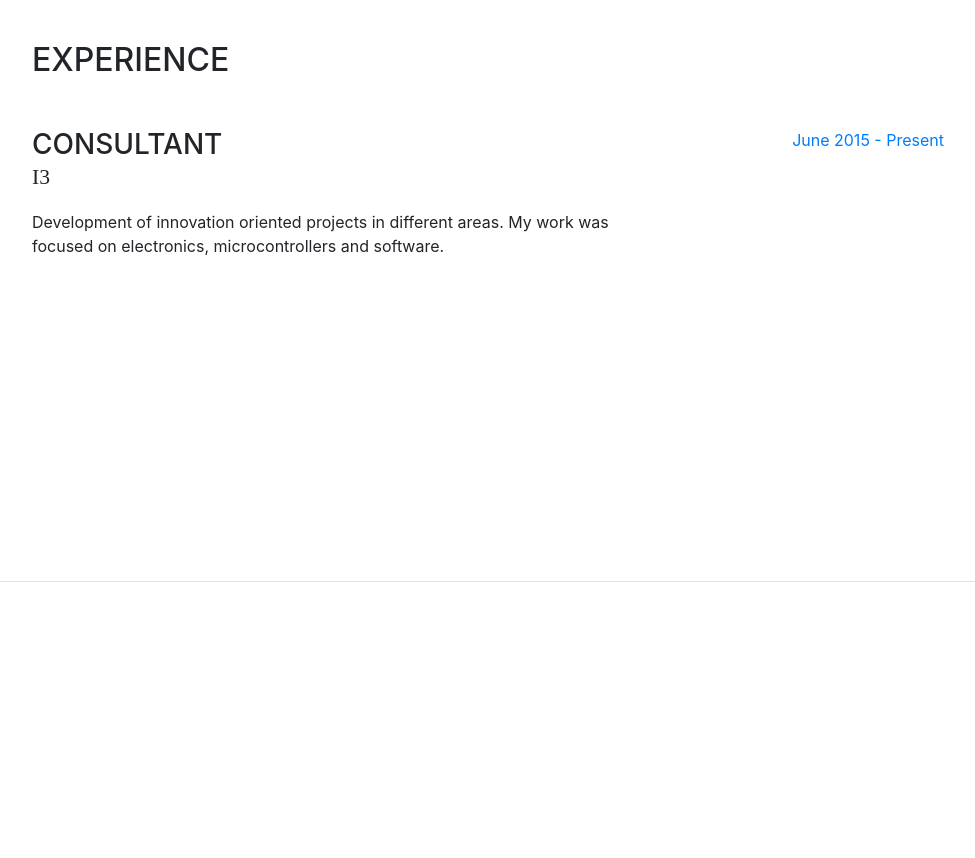
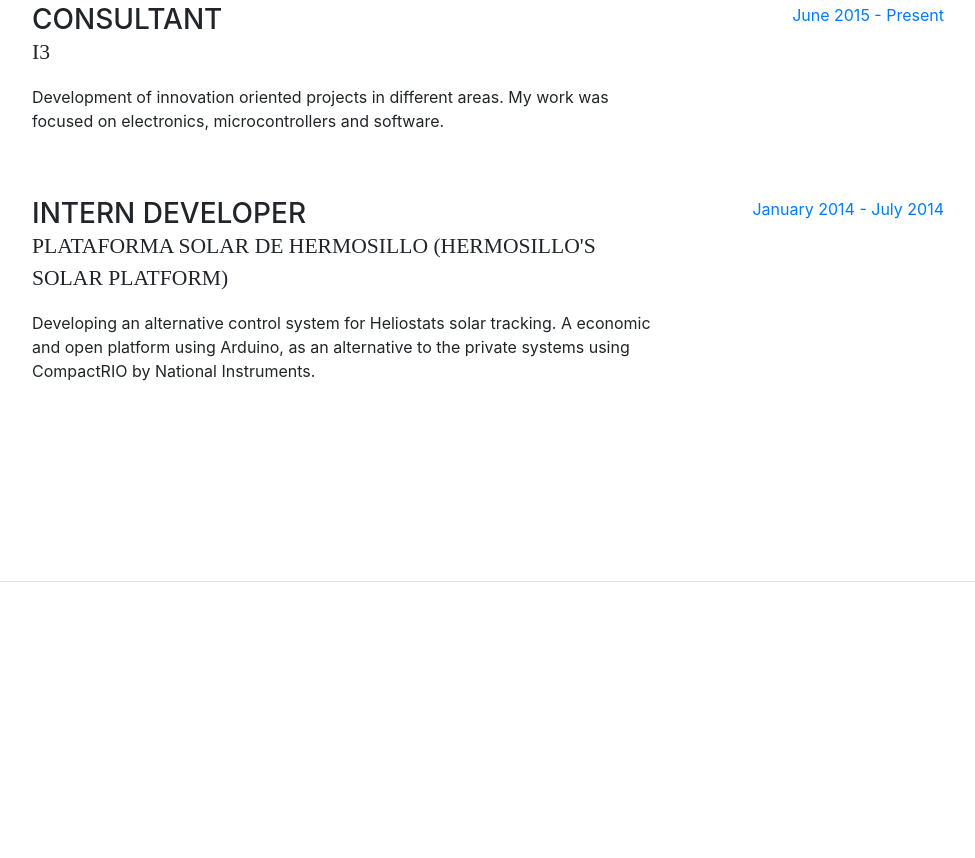
Before and after one commit to Galarzaa90/old.galarzaa90.github.io, a website with bundled scripts: page index.html in a window 1280 px wide. Shown: the part 1018-1876 px from the top of the page, without its empty margins (288-1263 px from the left). Built offline with nearby package versions, Linux system fonts and the light colour scheme; a web font is replaced by a local one.

Commit message:
Updated work experience

```diff
--- a/index.html
+++ b/index.html
@@ -29,7 +29,7 @@
 
     <nav class="navbar navbar-expand-lg navbar-dark bg-primary fixed-top" id="sideNav">
       <a class="navbar-brand js-scroll-trigger" href="#page-top">
-        <span class="d-block d-lg-none">Start Bootstrap</span>
+        <span class="d-block d-lg-none">Allan Galarza</span>
         <span class="d-none d-lg-block">
           <img class="img-fluid img-profile rounded-circle mx-auto mb-2" src="img/profile.png" alt="">
         </span>
@@ -105,6 +105,16 @@
             </div>
             <div class="resume-date text-md-right">
               <span class="text-primary">June 2015 - Present</span>
+            </div>
+          </div>
+		  <div class="resume-item d-flex flex-column flex-md-row mb-5">
+            <div class="resume-content mr-auto">
+              <h3 class="mb-0">Intern Developer</h3>
+              <div class="subheading mb-3">Plataforma Solar de Hermosillo (Hermosillo's Solar Platform)</div>
+              <p>Developing an alternative control system for Heliostats solar tracking. A economic and open platform using Arduino, as an alternative to the private systems using CompactRIO by National Instruments.</p>
+            </div>
+            <div class="resume-date text-md-right">
+              <span class="text-primary">January 2014 - July 2014</span>
             </div>
           </div>
 
```
